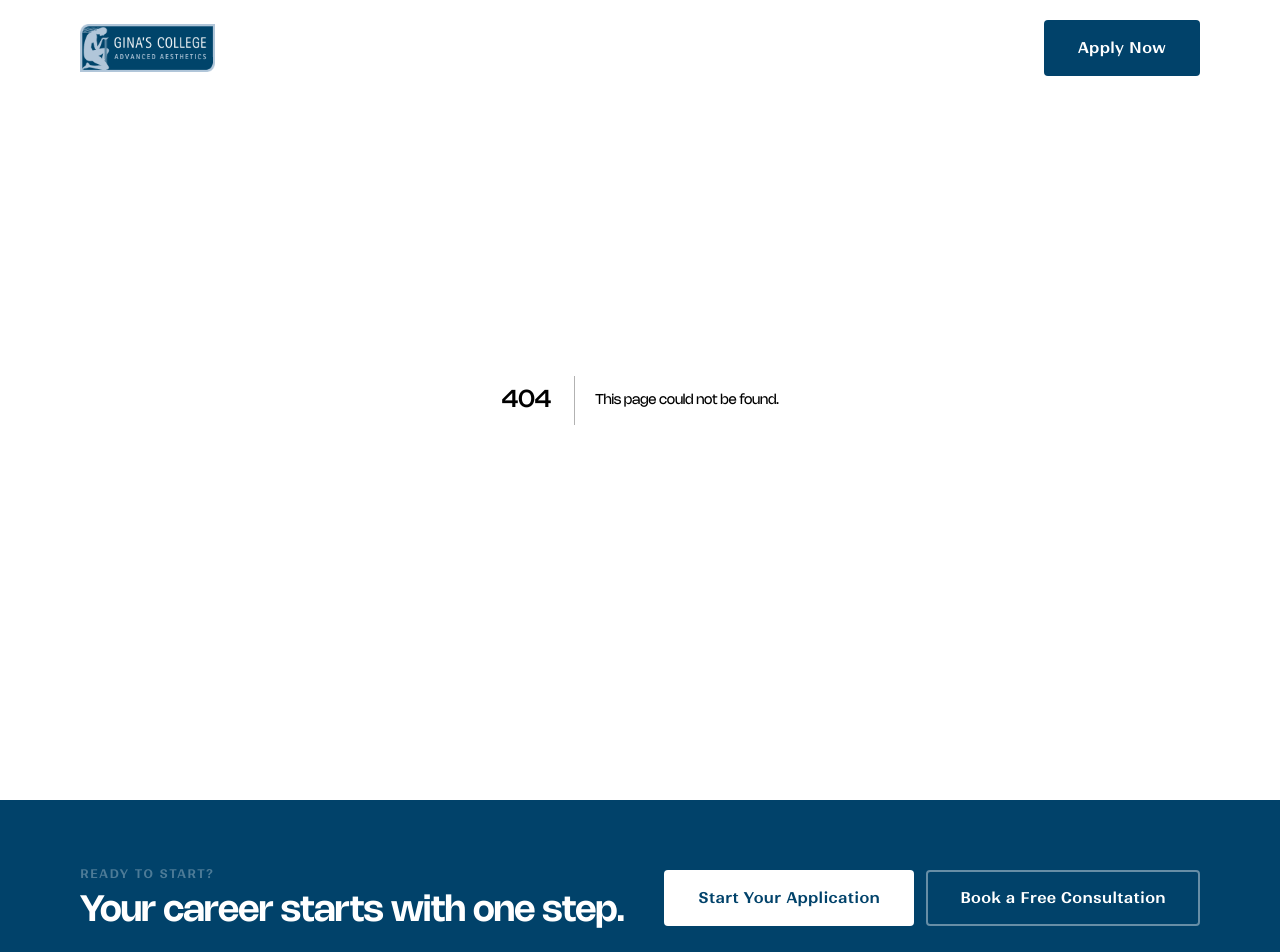
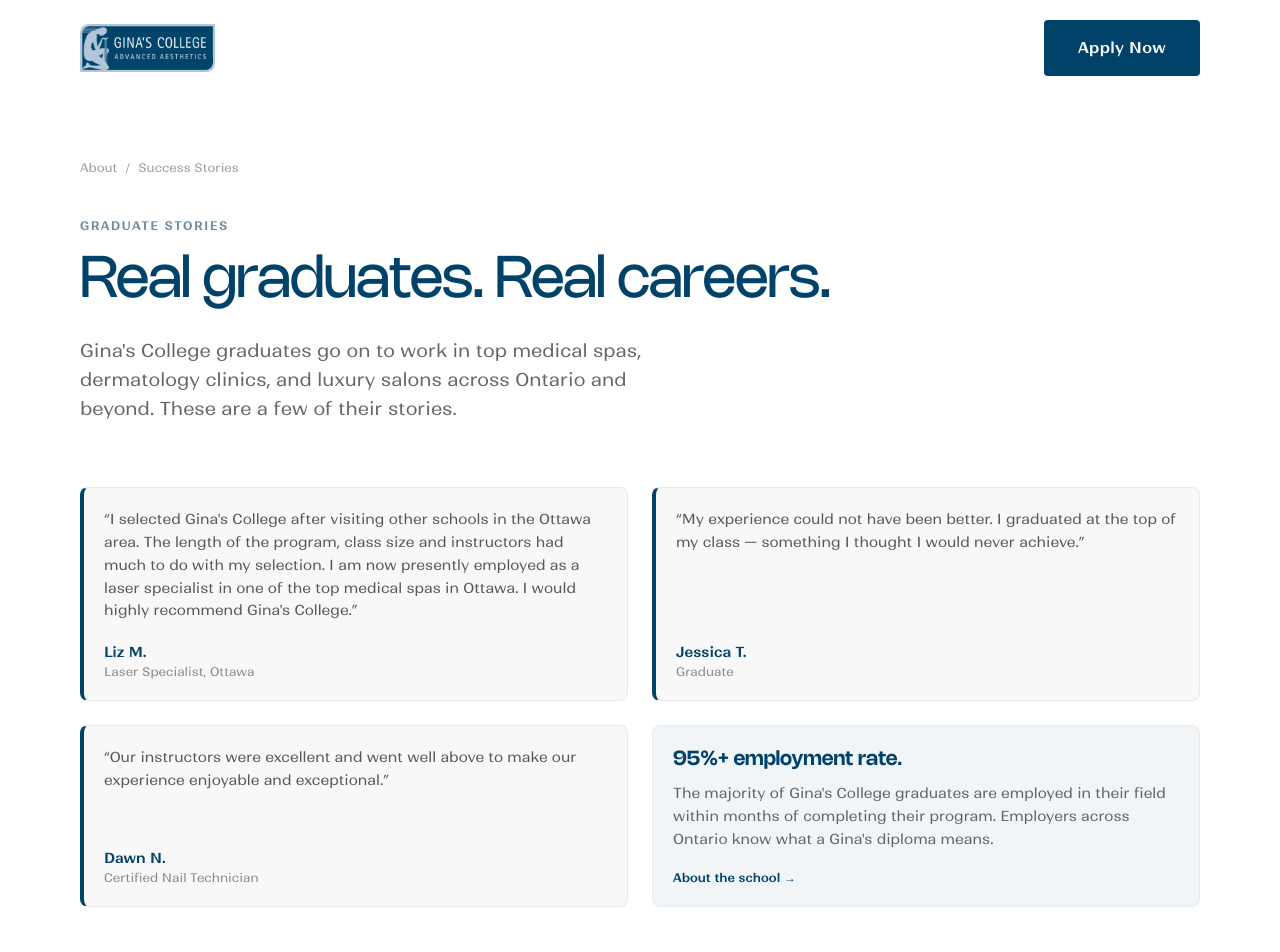
Before and after one commit to epadilla007/ginascollege-web, a Next.js app: page /success-stories in a window 1280 px wide. Before the commit this address had no page. Shown: the top 952 px of the page. Built offline with nearby package versions, Linux system fonts and the light colour scheme.

Commit message:
feat: add Success Stories page

```diff
--- /dev/null
+++ b/src/app/success-stories/page.tsx
@@ -0,0 +1,131 @@
+import type { Metadata } from 'next'
+import Link from 'next/link'
+
+export const metadata: Metadata = {
+  title: "Graduate Success Stories — Gina's College",
+  description:
+    "Real graduates. Real careers. Hear from Gina's College alumni who are now working as laser specialists, nail technicians, and aestheticians across Canada.",
+}
+
+const testimonials = [
+  {
+    quote:
+      "I selected Gina's College after visiting other schools in the Ottawa area. The length of the program, class size and instructors had much to do with my selection. I am now presently employed as a laser specialist in one of the top medical spas in Ottawa. I would highly recommend Gina's College.",
+    name: "Liz M.",
+    title: "Laser Specialist, Ottawa",
+  },
+  {
+    quote:
+      "My experience could not have been better. I graduated at the top of my class — something I thought I would never achieve.",
+    name: "Jessica T.",
+    title: "Graduate",
+  },
+  {
+    quote:
+      "Our instructors were excellent and went well above to make our experience enjoyable and exceptional.",
+    name: "Dawn N.",
+    title: "Certified Nail Technician",
+  },
+]
+
+export default function SuccessStoriesPage() {
+  return (
+    <div className="min-h-screen bg-white pt-32 lg:pt-40 pb-24">
+      <div className="container max-w-[860px]">
+
+        {/* Breadcrumb */}
+        <div className="flex items-center gap-2 text-xs text-[#000000]/40 mb-10">
+          <Link href="/about" className="hover:text-[#01426A] transition-colors">About</Link>
+          <span>/</span>
+          <span>Success Stories</span>
+        </div>
+
+        {/* Header */}
+        <div className="mb-16">
+          <p className="eyebrow text-[#01426A] mb-4">Graduate Stories</p>
+          <h1
+            className="font-display text-[#01426A] leading-[1.05] tracking-[-0.02em] mb-6"
+            style={{ fontSize: 'clamp(36px, 4.5vw, 64px)' }}
+          >
+            Real graduates. Real careers.
+          </h1>
+          <p className="text-[#000000]/60 text-lg leading-relaxed max-w-[600px]">
+            Gina&#39;s College graduates go on to work in top medical spas, dermatology clinics, and
+            luxury salons across Ontario and beyond. These are a few of their stories.
+          </p>
+        </div>
+
+        {/* Testimonial cards */}
+        <div className="grid md:grid-cols-2 gap-6 mb-16">
+          {testimonials.map((t, i) => (
+            <div
+              key={i}
+              className="p-5 rounded-[8px] border border-[#E9E9E9] bg-[#E9E9E9]/30 flex flex-col border-l-4 border-l-[#01426A]"
+            >
+              <blockquote className="flex-1 mb-5">
+                <p className="text-[#000000]/65 leading-relaxed text-sm">
+                  &ldquo;{t.quote}&rdquo;
+                </p>
+              </blockquote>
+              <footer>
+                <p className="font-semibold text-[#01426A] text-sm">{t.name}</p>
+                <p className="text-xs text-[#000000]/45 mt-0.5">{t.title}</p>
+              </footer>
+            </div>
+          ))}
+
+          {/* Call-to-action card — fills even grid */}
+          <div className="p-5 rounded-[8px] border border-[#E9E9E9] bg-[#01426A]/5 flex flex-col justify-center">
+            <p className="font-display text-[#01426A] text-xl font-semibold mb-2">
+              95%+ employment rate.
+            </p>
+            <p className="text-sm text-[#000000]/60 leading-relaxed mb-5">
+              The majority of Gina&#39;s College graduates are employed in their field within months
+              of completing their program. Employers across Ontario know what a Gina&#39;s diploma means.
+            </p>
+            <Link
+              href="/about"
+              className="text-xs font-semibold text-[#01426A] hover:text-[#01426A]/70 transition-colors"
+            >
+              About the school &rarr;
+            </Link>
+          </div>
+        </div>
+
+        {/* What graduates say about the clinic experience */}
+        <div className="mb-14 p-8 rounded-[8px] border border-[#B1C6D9] bg-[#B1C6D9]/10">
+          <h2 className="font-display text-[#01426A] text-2xl font-semibold mb-4">
+            The clinic makes the difference.
+          </h2>
+          <p className="text-[#000000]/60 leading-relaxed">
+            Approximately 70% of every diploma program is hands-on, in-clinic time with real clients.
+            That is not a marketing claim — it is the reason graduates are confident and hireable
+            on day one. By the time you complete a Gina&#39;s program, you have the hours and the
+            evidence to prove your skills.
+          </p>
+        </div>
+
+        {/* CTA strip */}
+        <div className="bg-[#01426A] rounded-[8px] p-10 lg:p-14">
+          <div className="max-w-[520px]">
+            <h2 className="font-display text-white text-2xl font-semibold mb-3">
+              Ready to write your own story?
+            </h2>
+            <p className="text-white/65 text-sm leading-relaxed mb-6">
+              Take the first step. Book a free career consultation or start your application today.
+            </p>
+            <div className="flex flex-col sm:flex-row gap-3">
+              <Link href="/apply" className="btn btn-white text-sm">
+                Apply Now
+              </Link>
+              <Link href="/consultation" className="btn btn-outline-white text-sm">
+                Free Consultation
+              </Link>
+            </div>
+          </div>
+        </div>
+
+      </div>
+    </div>
+  )
+}
```
